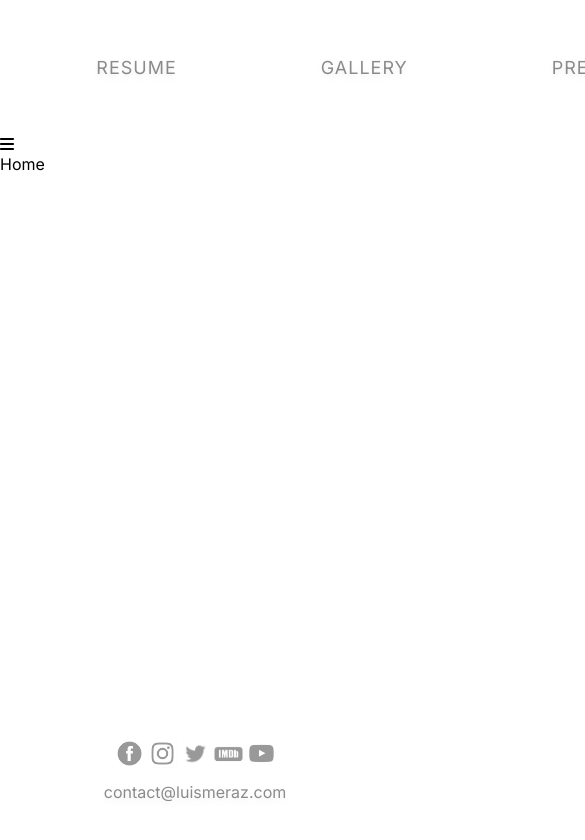
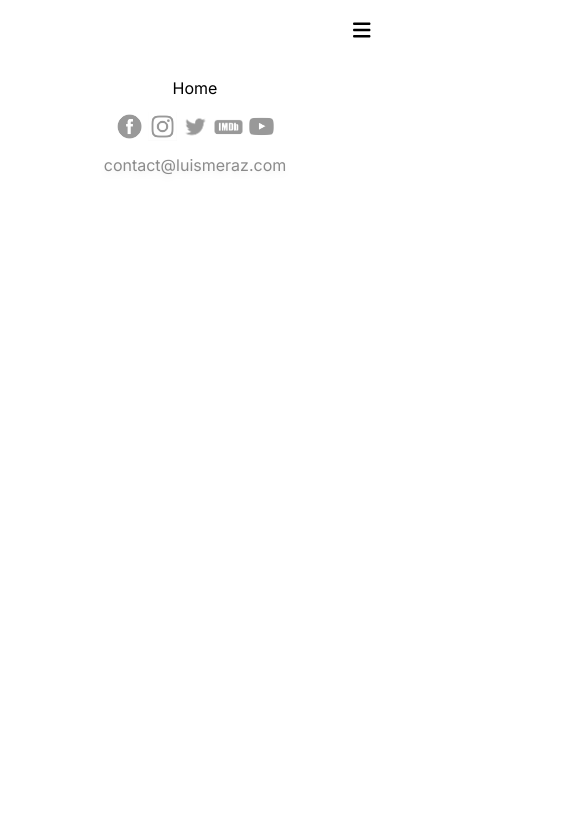
Before and after one commit to juhyeh/actor-website, a Next.js app: page / in a window 390 px wide. Shown: the top 840 px of the page, 585 px wide, since content can reach past the window. Built offline with nearby package versions, Linux system fonts and the light colour scheme.

Commit message:
header responsive

```diff
--- a/app/globals.css
+++ b/app/globals.css
@@ -5,8 +5,12 @@
 @tailwind utilities;
 
 /* Nav/Header component */
+.app {
+  @apply relative z-10 flex justify-center items-center flex-col max-w-7xl mx-auto sm:px-16 px-6;
+}
+
 .black_btn {
-  @apply relative ml-36 tracking-[1px] text-neutral-700/60 drop-shadow-md hover:text-gray-600 text-lg;
+  @apply relative tracking-[1px] text-neutral-700/60 drop-shadow-md hover:text-gray-600 text-sm lg:text-lg flex items-center justify-center;
 }
 .black_btn::after {
   @apply content-[''] bg-gray-600 h-[3px] w-[0%] left-0 -bottom-[5px] rounded-xl absolute duration-300;
@@ -24,6 +28,9 @@
 }
 
 /* Footer Styles */
+.footer {
+}
+
 .footer_email {
   @apply text-neutral-700/60 drop-shadow-md flex justify-center pb-10;
 }
--- a/app/layout.js
+++ b/app/layout.js
@@ -16,9 +16,11 @@ export default function RootLayout({ children }) {
     <html lang="en">
       <Provider>
         <body className={inter.className}>
-          <Header />
-          {children}
-          <Footer />
+          <main className="app">
+            <Header />
+            {children}
+            <Footer />
+          </main>
         </body>
       </Provider>
     </html>
--- a/components/Footer.jsx
+++ b/components/Footer.jsx
@@ -3,7 +3,8 @@ import Image from "next/image";
 
 const Footer = () => {
   return (
-    <div class="absolute inset-x-0 bottom-0">
+    // <div class="relative h-32 w-32">
+    <div class="relative inset-x-0 bottom-0">
       <div className="social_media_links">
         <a href="https://www.facebook.com" target="_blank">
           <Image
@@ -53,6 +54,7 @@ const Footer = () => {
       </div>
       <div className="footer_email">contact@luismeraz.com</div>
     </div>
+    // </div>
   );
 };
 
--- a/components/Header.jsx
+++ b/components/Header.jsx
@@ -10,15 +10,15 @@ const Header = () => {
   const [toggleDropdown, setToggleDropdown] = useState(false);
 
   return (
-    <nav>
+    <nav class="flex-between w-full mb-16 pt-3">
       {/** Desktop Navigation */}
-      <div className="header">
-        <div class="flex justify-center items-center p-10">
+      <div class="sm:flex hidden justify-center items-center">
+        <div class="flex justify-center items-center p-10 gap-[8vw]">
           <Link href="/" className="black_btn">
             HOME
           </Link>
           <Link href="/aboutme" className="black_btn">
-            ABOUT ME
+            ABOUT
           </Link>
           <Link href="/resume" className="black_btn">
             RESUME
@@ -36,10 +36,11 @@ const Header = () => {
       </div>
 
       {/** Mobile Navigation */}
-      <div className="sm:hidden flex relative">
-        <div className="flex">
+      <div class="sm:hidden flex absolute p-5 top-0 right-0">
+        <div class="flex">
           <FontAwesomeIcon
             icon={faBars}
+            size="lg"
             onClick={() => setToggleDropdown((prev) => !prev)}
           />
           {toggleDropdown && (
```
